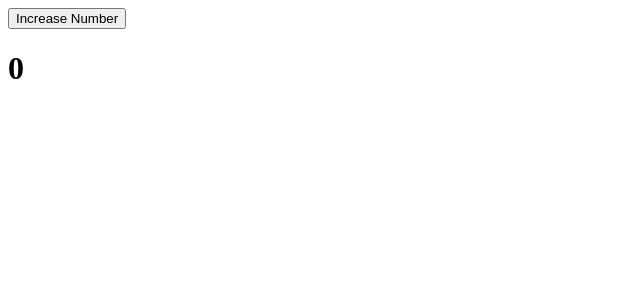
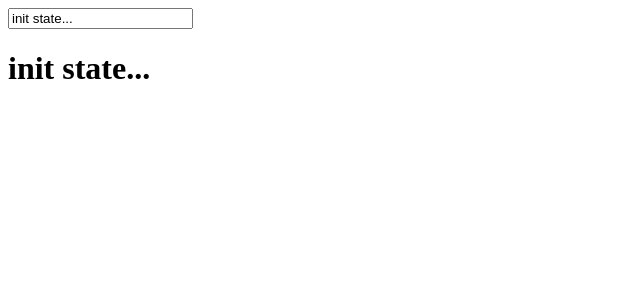
Before and after one commit to stonefishy/react-training, a React app: page / in a window 1280 px wide. Shown: the top 300 px of the page, without its empty margins (0-640 px from the left). Built offline with nearby package versions, Linux system fonts and the light colour scheme.

Commit message:
training for form

```diff
--- /dev/null
+++ b/form/App.jsx
@@ -0,0 +1,28 @@
+import React from 'react';
+
+class App extends React.Component {
+	constructor() {
+		super();
+
+		this.state = {
+			data: "init state..."
+		}
+
+		this.updateState = this.updateState.bind(this);
+	}
+
+	updateState(e) {
+		this.setState({data: e.target.value});
+	}
+
+	render() {
+		return(
+			<div>
+				<input type="text" value={this.state.data} onChange={this.updateState}/>
+				<h1>{this.state.data}</h1>
+			</div>
+			);
+	}
+}
+
+export default App;
--- a/main.js
+++ b/main.js
@@ -13,10 +13,11 @@ import ReactDom from 'react-dom';
 // import App from './set_state/App.jsx';
 // import App from './force_update/App.jsx';
 // import App from './react_dom/App.jsx';
-import App from './component_lifecycle/App.jsx';
+// import App from './component_lifecycle/App.jsx';
+import App from './form/App.jsx';
 
 ReactDom.render(<App />, document.getElementById('app'));
 
-setTimeout( () => {
-	ReactDom.unmountComponentAtNode(document.getElementById('app'));
-}, 10000);
+// setTimeout( () => {
+	// ReactDom.unmountComponentAtNode(document.getElementById('app'));
+// }, 10000);
```
